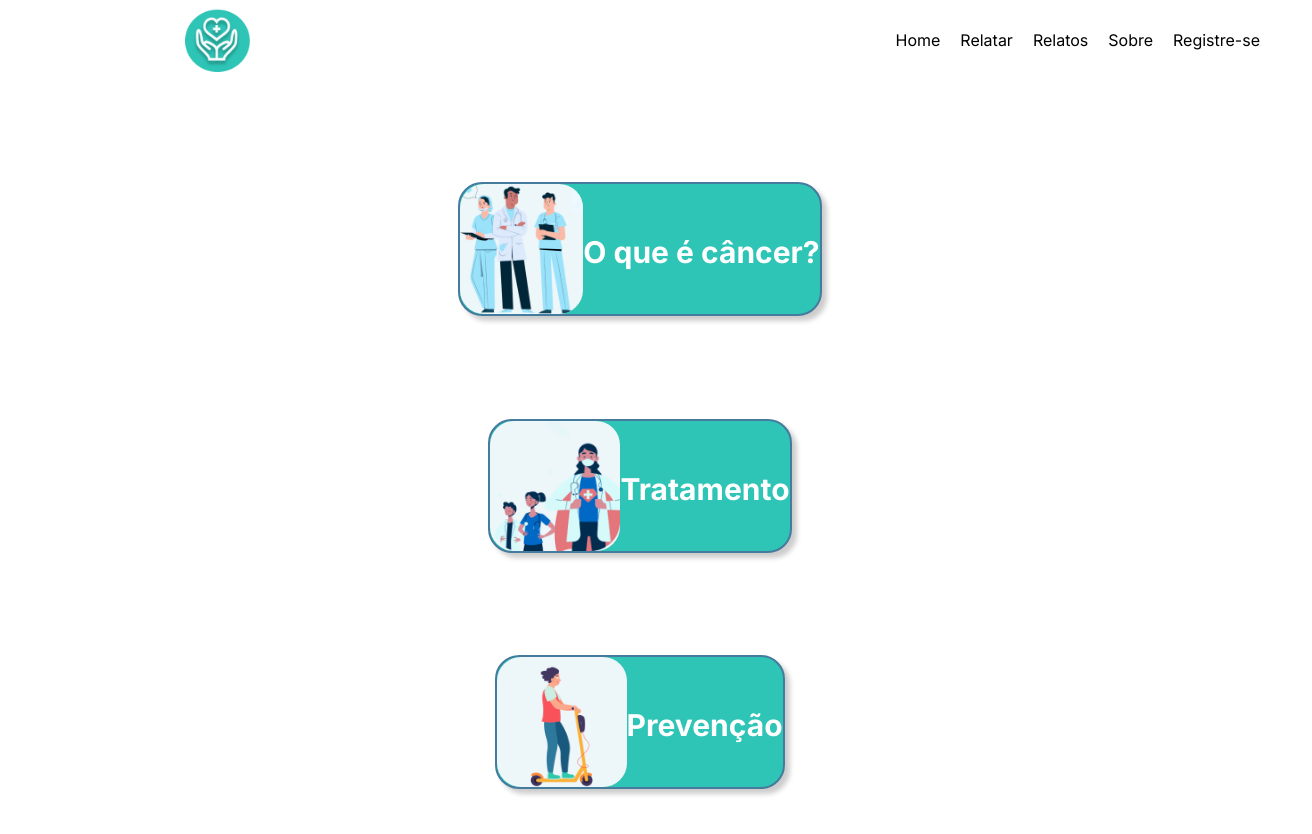
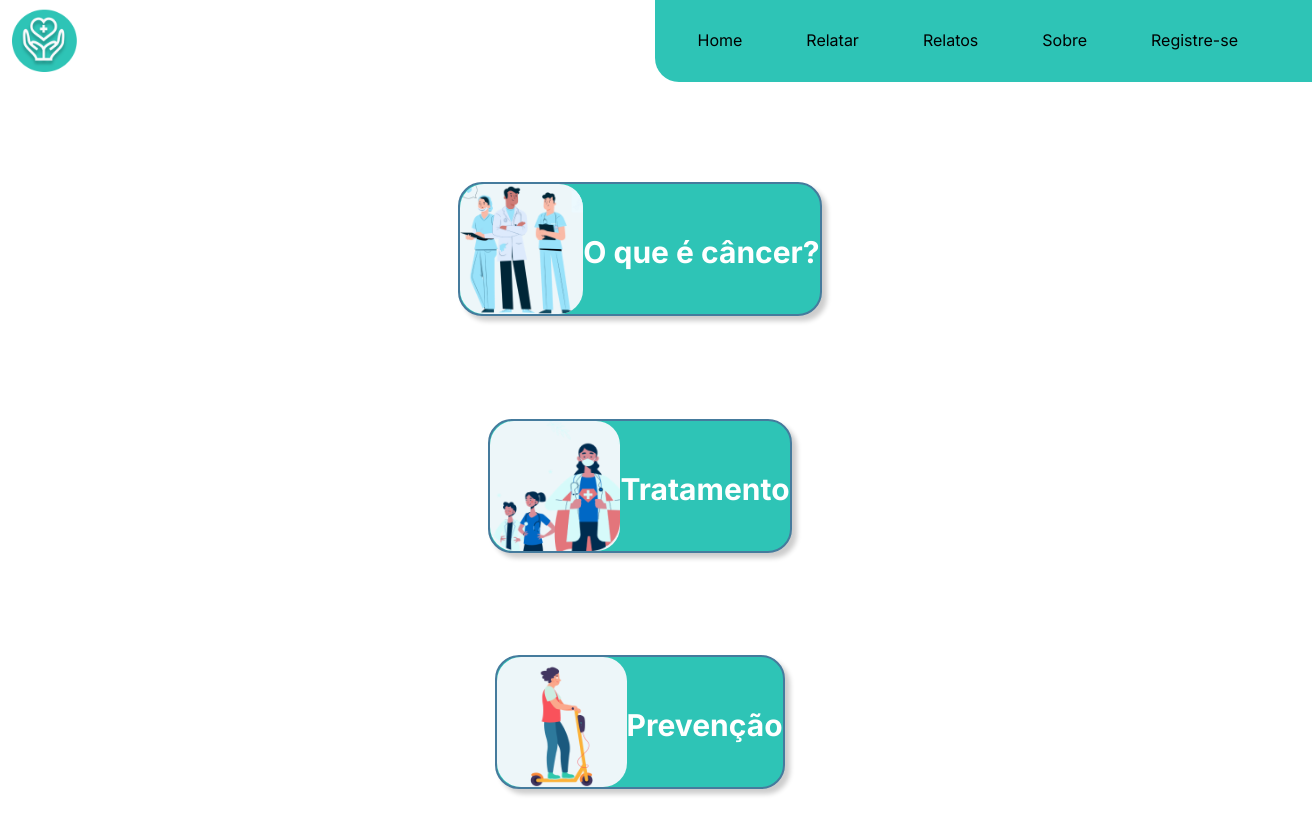
Before and after one commit to Faelestevs/WebMobileProject, a Next.js app: page /Home in a window 1280 px wide. Shown: the top 834 px of the page, 1312 px wide, since content can reach past the window. Built offline with nearby package versions, Linux system fonts and the light colour scheme.

Commit message:
Menu quase finalizado

```diff
--- a/src/app/Componentes/Navegacao/index.jsx
+++ b/src/app/Componentes/Navegacao/index.jsx
@@ -13,7 +13,6 @@ const Navegacao = () => {
     )
 }
 
-
 function Menu() {
     const [menu, setMenu] = useState(styles.navMenu);
 
@@ -25,24 +24,11 @@ function Menu() {
         setMenu(styles.navMenu)
     }
 
-    if (menu == styles.navMenu) {
         return (
             <nav className={menu}>
                 <img src="./imagens/hambuger.png" onClick={clique} className={styles.hamburguerBotao}></img>
                 <ul className={styles.menu}>
-                    <li className={styles.li}><Link href="/Home" className={styles.opcaoNavegacao}>Home</Link></li>
-                    <li className={styles.li}><Link href="/RelatarPost" className={styles.opcaoNavegacao}>Relatar</Link></li>
-                    <li className={styles.li}><Link href="/Relatos" className={styles.opcaoNavegacao}>Relatos</Link></li>
-                    <li className={styles.li}><Link href="/About" className={styles.opcaoNavegacao}>Sobre</Link></li>
-                    <li className={styles.li}><Link href="/Registro" className={styles.opcaoNavegacao}>Registre-se</Link></li>
-                </ul>
-            </nav>
-        )
-    } else if (menu == styles.navMenuActive) {
-        return (
-            <nav className={menu}>
-                <img src="./imagens/closeIcon.png" onClick={() => fecha()} className={styles.fechaJanela}></img>
-                <ul className={styles.menu}>
+                    <li className={styles.botaoFechar}><img onClick={fecha} src="./imagens/closeIcon.png"/></li>
                     <li className={styles.li}><Link href="/Home" className={styles.opcaoNavegacao}>Home</Link></li>
                     <li className={styles.li}><Link href="/RelatarPost" className={styles.opcaoNavegacao}>Relatar</Link></li>
                     <li className={styles.li}><Link href="/Relatos" className={styles.opcaoNavegacao}>Relatos</Link></li>
@@ -53,7 +39,5 @@ function Menu() {
         )
     }
 
-}
-
 
 export default Navegacao
--- a/src/app/Componentes/Navegacao/navegacao.module.css
+++ b/src/app/Componentes/Navegacao/navegacao.module.css
@@ -1,13 +1,14 @@
+
 .navegacaoBarra {
     height: clamp(80px, 6vw, 100px);
     width: 100%;
+    margin-top: 0;
     display: flex;
     justify-content: space-between;
     align-items: center;
 }
 
-.logoNavegacao, .hamburguerNotao {
-    width: 30%;
+.logoNavegacao, .hamburguerBotao {
     height: 80%;
     margin: 2%;
 }
@@ -15,22 +16,20 @@
 .logoNavegacao {
     object-fit: scale-down;
     object-position: center;
+    margin-left: 12px;
 }
 
 .hamburguerBotao{
-    object-fit: scale-down;
-    object-position: center;
-    cursor: pointer;
-    margin: auto;
-    margin-right: 2%;
     display: none;
 }
 
 .opcaoNavegacao {
     color: black;
     text-decoration: none;
+}
 
-
+.botaoFechar {
+    display: none;
 }
 
 .menu {
@@ -38,23 +37,53 @@
     padding: 0;
     display: flex;
     list-style: none;
-    gap: 10px;
-    margin-right: 15px;
+    gap: 12px;
+    background-color: var(--cor-primaria);
+    height: 100%;
+    width: 100%;
+    padding: 16px;
+    border-radius: 0px 0px 0px 24px;
 }
 
 .menu li {
-    padding: 5px;
+    padding: 16px 26px;
     cursor: pointer;
+    text-align: center;
+    align-self: center;
+    width: auto;
 }
 
 .li:hover {
-    background-color: var(--cor-primaria);
+    background-color: white;
 }
 
-@media (max-width: 800px){
+@media (max-width: 730px){
     .hamburguerBotao {
         display: block;
-        height: 60px;
+        margin-right: 16px;
+        width: 60px;
+        object-fit: scale-down;
+        object-position: center;
+        cursor: pointer;
+        margin: auto;
+        margin-right: 2%;
+    }
+
+    .menu {
+        display: none;
+        padding: 0;
+    }
+
+    .botaoFechar {
+        display: block;
+    }
+
+    .botaoFechar > img {
+        width: 40px;
+        position: absolute;
+        top: 20px;
+        right: 10px;
+        z-index: 100;
     }
 
     .navMenu {
@@ -81,6 +110,7 @@
         font-weight: 500;
         font-size: 24pt;
         margin: 15px;
+        text-align: center;
     }
 
     .opcaoNavegacao:hover {
@@ -89,9 +119,13 @@
         transition: 0.8s;
     }
 
-    .fechaJanela {
-        cursor: pointer;
-        border: 1px solid red;
-        z-index: 100;
+    .navegacaoBarra {
+        display: flex;
+        justify-content: space-between;
+    }
+
+    .menu li {
+        text-align: start;
+        width: auto;
     }
 }
```
